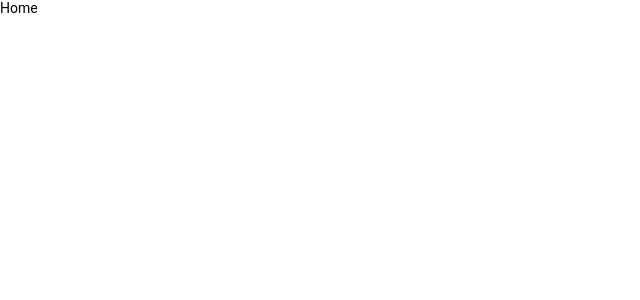
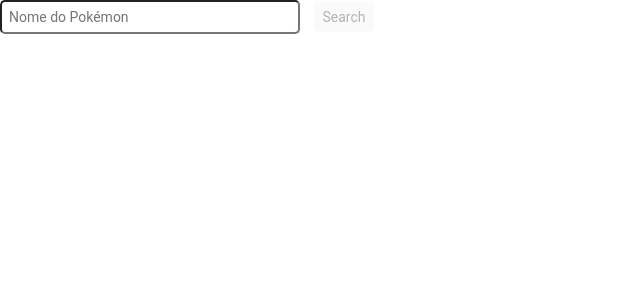
Before and after one commit to felcg/pokemonTcg, a React (Create React App) app: page / in a window 1280 px wide. Shown: the top 300 px of the page, without its empty margins (0-640 px from the left). Built offline with nearby package versions, Linux system fonts and the light colour scheme.

Commit message:
feat(presentation): update Home and add mediaQueries for the app

```diff
--- a/src/presentation/pages/Home/index.tsx
+++ b/src/presentation/pages/Home/index.tsx
@@ -1,5 +1,24 @@
+import CardsProvider, { CardsContext } from "@presentation/context";
+import { useContext } from "react";
+import Input from "./components/Input";
+
 function Home() {
-  return <div>Home</div>;
+  const { cards } = useContext(CardsContext);
+
+  return (
+    <div>
+      <Input />
+      {cards?.map((card) => {
+        return <div>{card.name}</div>;
+      })}
+    </div>
+  );
 }
 
-export default Home;
+const HomeWrapper = () => (
+  <CardsProvider>
+    <Home />
+  </CardsProvider>
+);
+
+export default HomeWrapper;
--- /dev/null
+++ b/src/presentation/styles/mediaQueries.scss
@@ -0,0 +1,5 @@
+$sm: 640px;
+$md: 768px;
+$lg: 1024px;
+$xl: 1280px;
+$xxl: 1536px;
```
